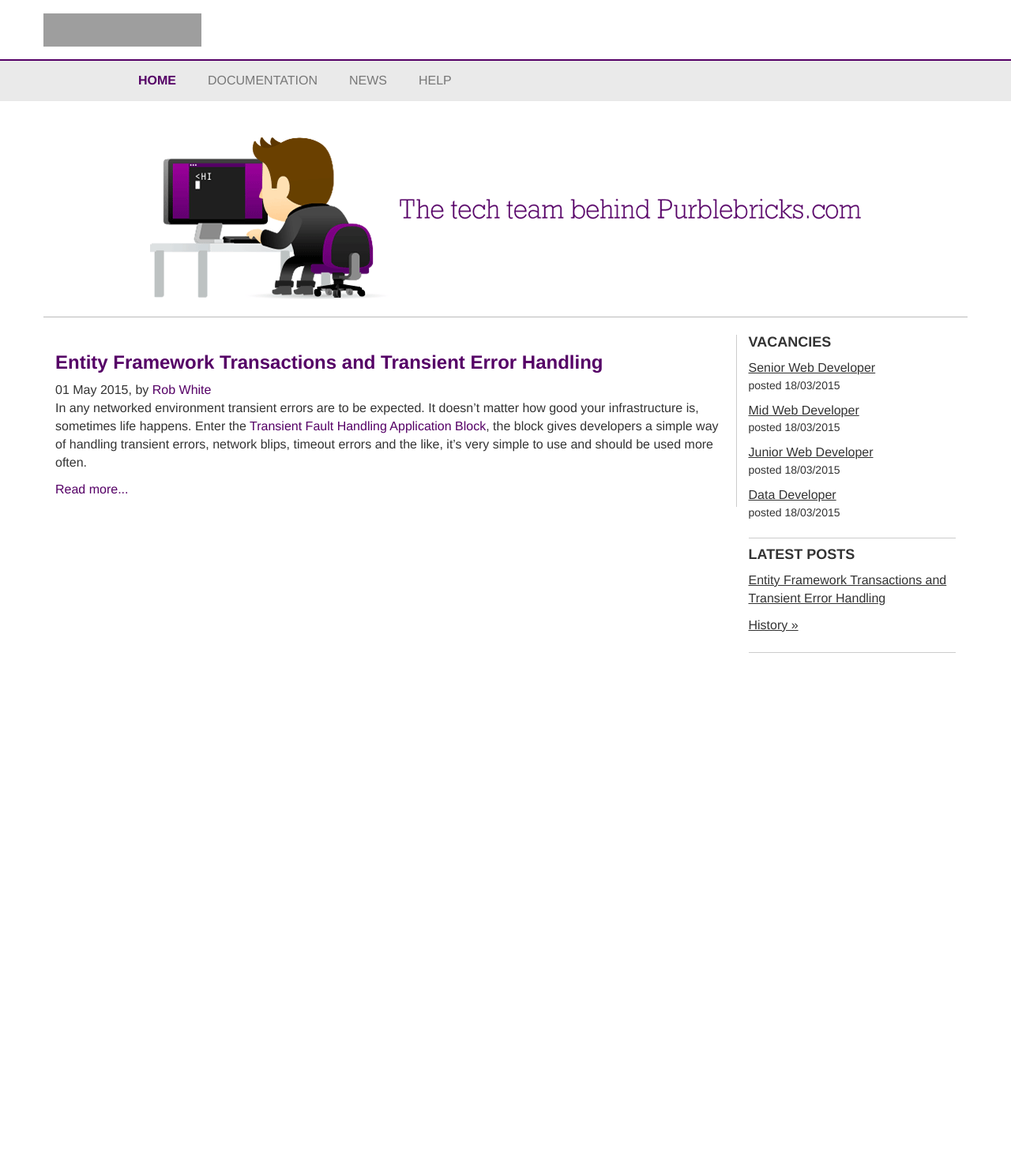
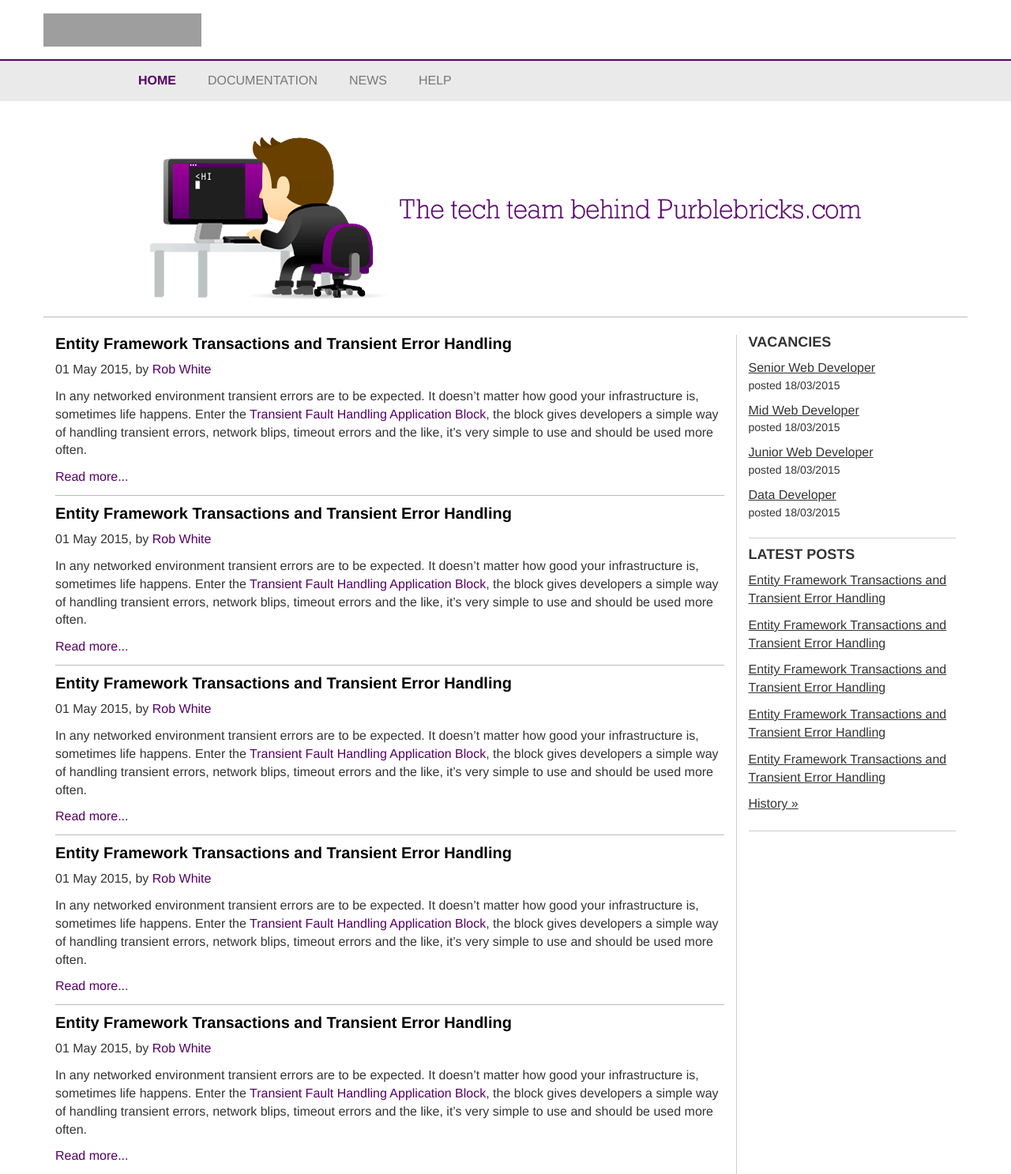
Before and after one commit to purplebricks/purplebricks.github.io, a Jekyll site: the page built from index.html, in a window 1280 px wide. Shown: the whole page at 79% size. Built offline with Jekyll 4.4.1, drawn with Linux system fonts in a browser that asks for light colours; nearby versions of some CDN libraries; the list of posts is cut into pages by our own code; before the commit the page ends 900 px from its top, so only the background shows below that; grey boxes are pictures that could not be loaded.

Commit message:
news front

```diff
--- a/_includes/news_item_short.html
+++ b/_includes/news_item_short.html
@@ -1,7 +1,7 @@
 {% assign author = site.data.members[post.author] %}
 {% assign isMain = include.main %}
 
-<article class="{% if isMain %}mainArticle{% endif %}">
+<article class="newsPost{% if isMain %} mainArticle{% endif %}">
     <h2><a href="{{ post.url }}">{{ post.title }}</a></h2>
     <div class="post-meta">
         {% if post.postThumb %}
--- /dev/null
+++ b/_posts/2015-06-01-entity-framework-transactions-and-transient-error-handling - Copy (2).md
@@ -0,0 +1,68 @@
+---
+layout: news_item
+title: 'Entity Framework Transactions and Transient Error Handling'
+date: 2015-05-01 14:00:00
+author: rob
+tags : [entityframework, transactions, transient errors]
+categories: [entityframework]
+showExcerpt: true
+---
+
+<!--
+    showExcerpt: true
+    postThumb: 'https://az713861.vo.msecnd.net/web-images/marketingWebsite/global/siteCore@1x-p8-2.png'
+-->
+
+In any networked environment transient errors are to be expected. It doesn't matter how good your infrastructure is, sometimes life happens. Enter the [Transient Fault Handling Application Block](https://msdn.microsoft.com/en-us/library/hh680934%28v=pandp.50%29.aspx), the block gives developers a simple way of handling transient errors, network blips, timeout errors and the like, it's very simple to use and should be used more often.
+<!--more-->
+
+Here at [purplebricks.com](https://www.purplebricks.com) we run our websites on Azure and we use Azure SQL databases. Helpfully there is a specific execution strategy which we can use out of the box, the `SqlAzureExecutionStrategy` is pretty much as you'd expect, that is until you want to use an explicit transaction. Support for explicit transactions with the strategy have not been implemented, but it is something we want to use. To that end we rolled our own helper. The helper has to perform a couple of simple tasks:
+
+ 1. Disable the standard execution strategy.
+   - If you don't then the Entity Framework strategy will blow up.
+ 2. Create a strategy instance.
+ 3. Use the strategy to execute an arbitrary action in a transaction scope.
+ 4. Dispose of the transaction, but do not complete, that is not our responsibility.
+
+So before I show you the code, it's probably worth showing how the code is used:
+
+{% highlight csharp linenos=table %}
+var result = await Transaction.RunTransactionAsync(async scope =>
+{
+    await SomeTransationalCall();
+    scope.Complete();
+    return "Some Meaningful Result";
+});
+{% endhighlight %}
+
+This allows a developer request a given action is executed in a transaction and take advantage of the error handling block. If the code succeeds then we can complete the scope and return any relevant data.
+
+To achieve this is actually pretty simple:
+{% highlight csharp linenos=table %}
+public static async Task<T> RunTransactionAsync<T>(Func<TransactionScope, Task<T>> action, CancellationToken token = new CancellationToken())
+{
+    try
+    {
+        EfConfiguration.EnableExecutionStrategy = false;
+        var executionStrategy = new SqlAzureExecutionStrategy();
+        return await executionStrategy.ExecuteAsync(async () =>
+        {
+            var transactionOptions = new TransactionOptions
+            {
+                IsolationLevel = IsolationLevel.ReadCommitted
+            };
+            using (var scope = new TransactionScope(TransactionScopeOption.Required,
+                                                    transactionOptions,
+                                                    TransactionScopeAsyncFlowOption.Enabled))
+            {
+                return await action(scope);
+            }
+        }, token);
+    }
+    finally
+    {
+        EfConfiguration.EnableExecutionStrategy = true;
+    }
+}
+{% endhighlight %}
+We now have the best of both worlds, we can have our explicit transactions and we can have transient error handling. Win!
--- /dev/null
+++ b/_posts/2015-06-01-entity-framework-transactions-and-transient-error-handling - Copy (3).md
@@ -0,0 +1,68 @@
+---
+layout: news_item
+title: 'Entity Framework Transactions and Transient Error Handling'
+date: 2015-05-01 14:00:00
+author: rob
+tags : [entityframework, transactions, transient errors]
+categories: [entityframework]
+showExcerpt: true
+---
+
+<!--
+    showExcerpt: true
+    postThumb: 'https://az713861.vo.msecnd.net/web-images/marketingWebsite/global/siteCore@1x-p8-2.png'
+-->
+
+In any networked environment transient errors are to be expected. It doesn't matter how good your infrastructure is, sometimes life happens. Enter the [Transient Fault Handling Application Block](https://msdn.microsoft.com/en-us/library/hh680934%28v=pandp.50%29.aspx), the block gives developers a simple way of handling transient errors, network blips, timeout errors and the like, it's very simple to use and should be used more often.
+<!--more-->
+
+Here at [purplebricks.com](https://www.purplebricks.com) we run our websites on Azure and we use Azure SQL databases. Helpfully there is a specific execution strategy which we can use out of the box, the `SqlAzureExecutionStrategy` is pretty much as you'd expect, that is until you want to use an explicit transaction. Support for explicit transactions with the strategy have not been implemented, but it is something we want to use. To that end we rolled our own helper. The helper has to perform a couple of simple tasks:
+
+ 1. Disable the standard execution strategy.
+   - If you don't then the Entity Framework strategy will blow up.
+ 2. Create a strategy instance.
+ 3. Use the strategy to execute an arbitrary action in a transaction scope.
+ 4. Dispose of the transaction, but do not complete, that is not our responsibility.
+
+So before I show you the code, it's probably worth showing how the code is used:
+
+{% highlight csharp linenos=table %}
+var result = await Transaction.RunTransactionAsync(async scope =>
+{
+    await SomeTransationalCall();
+    scope.Complete();
+    return "Some Meaningful Result";
+});
+{% endhighlight %}
+
+This allows a developer request a given action is executed in a transaction and take advantage of the error handling block. If the code succeeds then we can complete the scope and return any relevant data.
+
+To achieve this is actually pretty simple:
+{% highlight csharp linenos=table %}
+public static async Task<T> RunTransactionAsync<T>(Func<TransactionScope, Task<T>> action, CancellationToken token = new CancellationToken())
+{
+    try
+    {
+        EfConfiguration.EnableExecutionStrategy = false;
+        var executionStrategy = new SqlAzureExecutionStrategy();
+        return await executionStrategy.ExecuteAsync(async () =>
+        {
+            var transactionOptions = new TransactionOptions
+            {
+                IsolationLevel = IsolationLevel.ReadCommitted
+            };
+            using (var scope = new TransactionScope(TransactionScopeOption.Required,
+                                                    transactionOptions,
+                                                    TransactionScopeAsyncFlowOption.Enabled))
+            {
+                return await action(scope);
+            }
+        }, token);
+    }
+    finally
+    {
+        EfConfiguration.EnableExecutionStrategy = true;
+    }
+}
+{% endhighlight %}
+We now have the best of both worlds, we can have our explicit transactions and we can have transient error handling. Win!
--- /dev/null
+++ b/_posts/2015-06-01-entity-framework-transactions-and-transient-error-handling - Copy (4).md
@@ -0,0 +1,68 @@
+---
+layout: news_item
+title: 'Entity Framework Transactions and Transient Error Handling'
+date: 2015-05-01 14:00:00
+author: rob
+tags : [entityframework, transactions, transient errors]
+categories: [entityframework]
+showExcerpt: true
+---
+
+<!--
+    showExcerpt: true
+    postThumb: 'https://az713861.vo.msecnd.net/web-images/marketingWebsite/global/siteCore@1x-p8-2.png'
+-->
+
+In any networked environment transient errors are to be expected. It doesn't matter how good your infrastructure is, sometimes life happens. Enter the [Transient Fault Handling Application Block](https://msdn.microsoft.com/en-us/library/hh680934%28v=pandp.50%29.aspx), the block gives developers a simple way of handling transient errors, network blips, timeout errors and the like, it's very simple to use and should be used more often.
+<!--more-->
+
+Here at [purplebricks.com](https://www.purplebricks.com) we run our websites on Azure and we use Azure SQL databases. Helpfully there is a specific execution strategy which we can use out of the box, the `SqlAzureExecutionStrategy` is pretty much as you'd expect, that is until you want to use an explicit transaction. Support for explicit transactions with the strategy have not been implemented, but it is something we want to use. To that end we rolled our own helper. The helper has to perform a couple of simple tasks:
+
+ 1. Disable the standard execution strategy.
+   - If you don't then the Entity Framework strategy will blow up.
+ 2. Create a strategy instance.
+ 3. Use the strategy to execute an arbitrary action in a transaction scope.
+ 4. Dispose of the transaction, but do not complete, that is not our responsibility.
+
+So before I show you the code, it's probably worth showing how the code is used:
+
+{% highlight csharp linenos=table %}
+var result = await Transaction.RunTransactionAsync(async scope =>
+{
+    await SomeTransationalCall();
+    scope.Complete();
+    return "Some Meaningful Result";
+});
+{% endhighlight %}
+
+This allows a developer request a given action is executed in a transaction and take advantage of the error handling block. If the code succeeds then we can complete the scope and return any relevant data.
+
+To achieve this is actually pretty simple:
+{% highlight csharp linenos=table %}
+public static async Task<T> RunTransactionAsync<T>(Func<TransactionScope, Task<T>> action, CancellationToken token = new CancellationToken())
+{
+    try
+    {
+        EfConfiguration.EnableExecutionStrategy = false;
+        var executionStrategy = new SqlAzureExecutionStrategy();
+        return await executionStrategy.ExecuteAsync(async () =>
+        {
+            var transactionOptions = new TransactionOptions
+            {
+                IsolationLevel = IsolationLevel.ReadCommitted
+            };
+            using (var scope = new TransactionScope(TransactionScopeOption.Required,
+                                                    transactionOptions,
+                                                    TransactionScopeAsyncFlowOption.Enabled))
+            {
+                return await action(scope);
+            }
+        }, token);
+    }
+    finally
+    {
+        EfConfiguration.EnableExecutionStrategy = true;
+    }
+}
+{% endhighlight %}
+We now have the best of both worlds, we can have our explicit transactions and we can have transient error handling. Win!
--- /dev/null
+++ b/_posts/2015-06-01-entity-framework-transactions-and-transient-error-handling - Copy.md
@@ -0,0 +1,68 @@
+---
+layout: news_item
+title: 'Entity Framework Transactions and Transient Error Handling'
+date: 2015-05-01 14:00:00
+author: rob
+tags : [entityframework, transactions, transient errors]
+categories: [entityframework]
+showExcerpt: true
+---
+
+<!--
+    showExcerpt: true
+    postThumb: 'https://az713861.vo.msecnd.net/web-images/marketingWebsite/global/siteCore@1x-p8-2.png'
+-->
+
+In any networked environment transient errors are to be expected. It doesn't matter how good your infrastructure is, sometimes life happens. Enter the [Transient Fault Handling Application Block](https://msdn.microsoft.com/en-us/library/hh680934%28v=pandp.50%29.aspx), the block gives developers a simple way of handling transient errors, network blips, timeout errors and the like, it's very simple to use and should be used more often.
+<!--more-->
+
+Here at [purplebricks.com](https://www.purplebricks.com) we run our websites on Azure and we use Azure SQL databases. Helpfully there is a specific execution strategy which we can use out of the box, the `SqlAzureExecutionStrategy` is pretty much as you'd expect, that is until you want to use an explicit transaction. Support for explicit transactions with the strategy have not been implemented, but it is something we want to use. To that end we rolled our own helper. The helper has to perform a couple of simple tasks:
+
+ 1. Disable the standard execution strategy.
+   - If you don't then the Entity Framework strategy will blow up.
+ 2. Create a strategy instance.
+ 3. Use the strategy to execute an arbitrary action in a transaction scope.
+ 4. Dispose of the transaction, but do not complete, that is not our responsibility.
+
+So before I show you the code, it's probably worth showing how the code is used:
+
+{% highlight csharp linenos=table %}
+var result = await Transaction.RunTransactionAsync(async scope =>
+{
+    await SomeTransationalCall();
+    scope.Complete();
+    return "Some Meaningful Result";
+});
+{% endhighlight %}
+
+This allows a developer request a given action is executed in a transaction and take advantage of the error handling block. If the code succeeds then we can complete the scope and return any relevant data.
+
+To achieve this is actually pretty simple:
+{% highlight csharp linenos=table %}
+public static async Task<T> RunTransactionAsync<T>(Func<TransactionScope, Task<T>> action, CancellationToken token = new CancellationToken())
+{
+    try
+    {
+        EfConfiguration.EnableExecutionStrategy = false;
+        var executionStrategy = new SqlAzureExecutionStrategy();
+        return await executionStrategy.ExecuteAsync(async () =>
+        {
+            var transactionOptions = new TransactionOptions
+            {
+                IsolationLevel = IsolationLevel.ReadCommitted
+            };
+            using (var scope = new TransactionScope(TransactionScopeOption.Required,
+                                                    transactionOptions,
+                                                    TransactionScopeAsyncFlowOption.Enabled))
+            {
+                return await action(scope);
+            }
+        }, token);
+    }
+    finally
+    {
+        EfConfiguration.EnableExecutionStrategy = true;
+    }
+}
+{% endhighlight %}
+We now have the best of both worlds, we can have our explicit transactions and we can have transient error handling. Win!
--- a/css/themes/purplebricks/css/custom.css
+++ b/css/themes/purplebricks/css/custom.css
@@ -339,6 +339,17 @@ pre {
       display: block;
       font-size: 14px; }
 
+.newsPost h2 {
+  margin-top: 0;
+  font-size: 20px; }
+  .newsPost h2 a {
+    color: #000; }
+.newsPost .post-meta {
+  margin-bottom: 11px; }
+.newsPost + .newsPost {
+  padding-top: 11px;
+  border-top: 1px solid #bbb; }
+
 /* Small Devices, Tablets */
 @media only screen and (min-width: 768px) {
   .mobileLeft {
```
Also changed, not shown: css/themes/purplebricks/css/custom.scss (+17 -0 lines).
